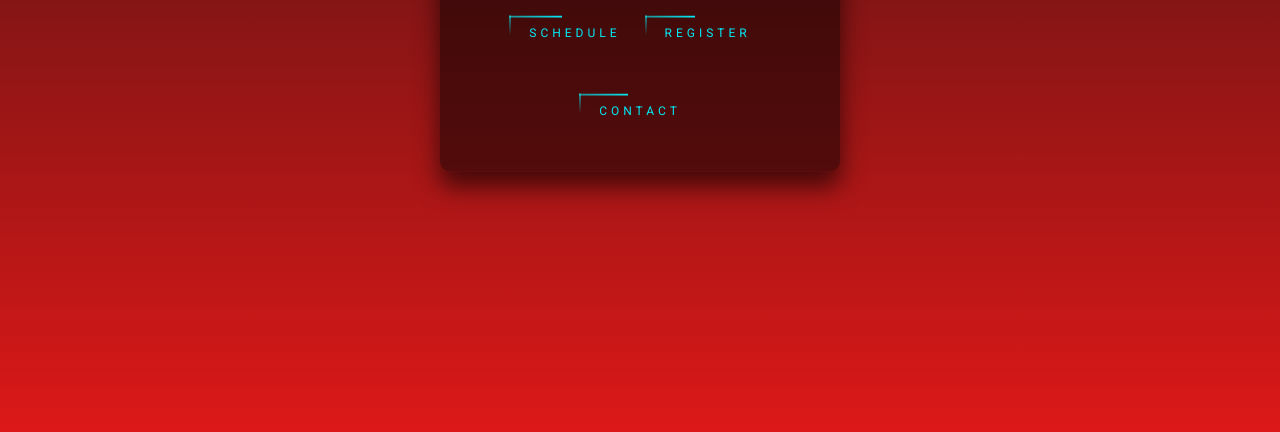
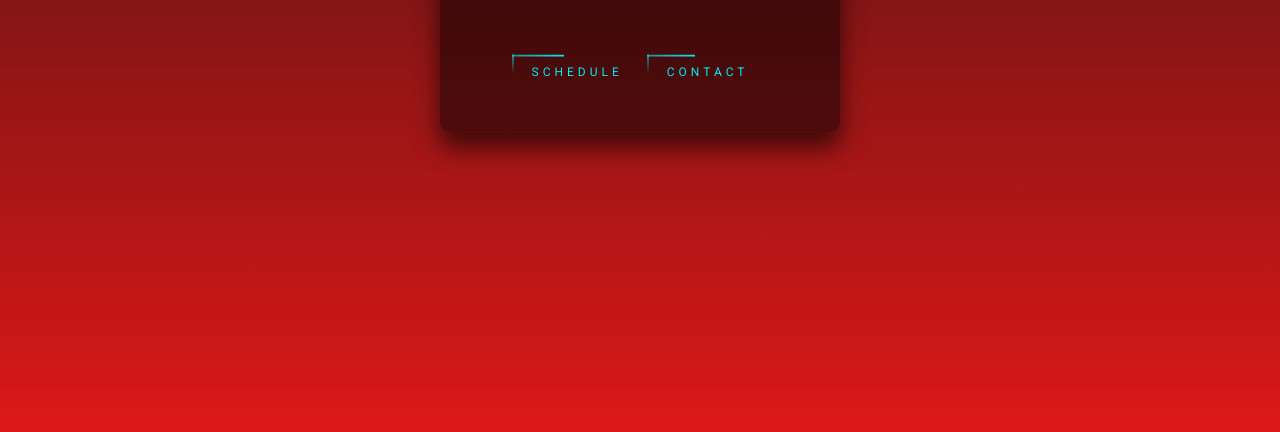
Before and after one commit to Projjwala/projjwala.github.io, a plain HTML site: page index.html in a window 1280 px wide. Shown: the part 568-1000 px from the top of the page. Drawn offline with Linux system fonts and the light colour scheme.

Commit message:
Update index.html

```diff
--- a/index.html
+++ b/index.html
@@ -25,13 +25,6 @@
       <span></span>
       Schedule
     </a>
-    <a style="cursor: pointer;" href="register.html">
-      <span></span>
-      <span></span>
-      <span></span>
-      <span></span>
-      Register
-    </a>
     <a style="cursor: pointer;" href="contact.html">
       <span></span>
       <span></span>
```
